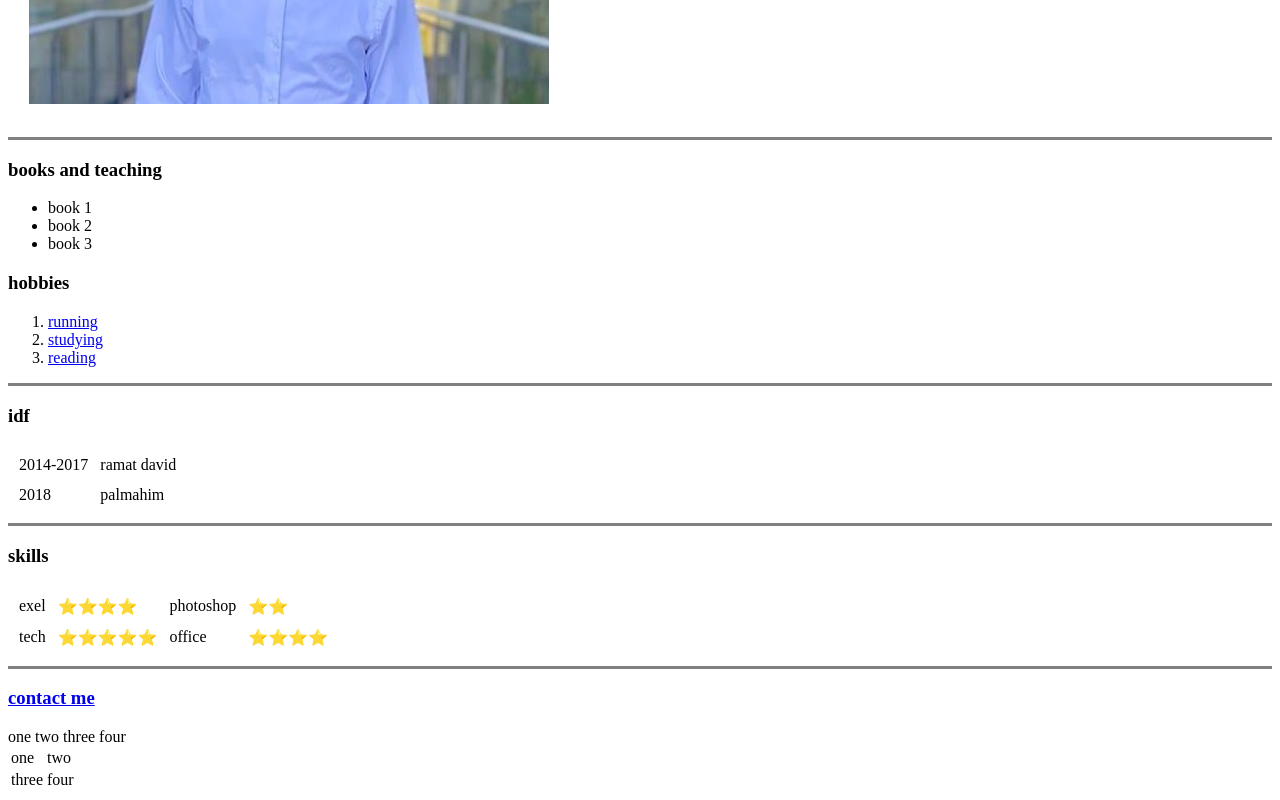
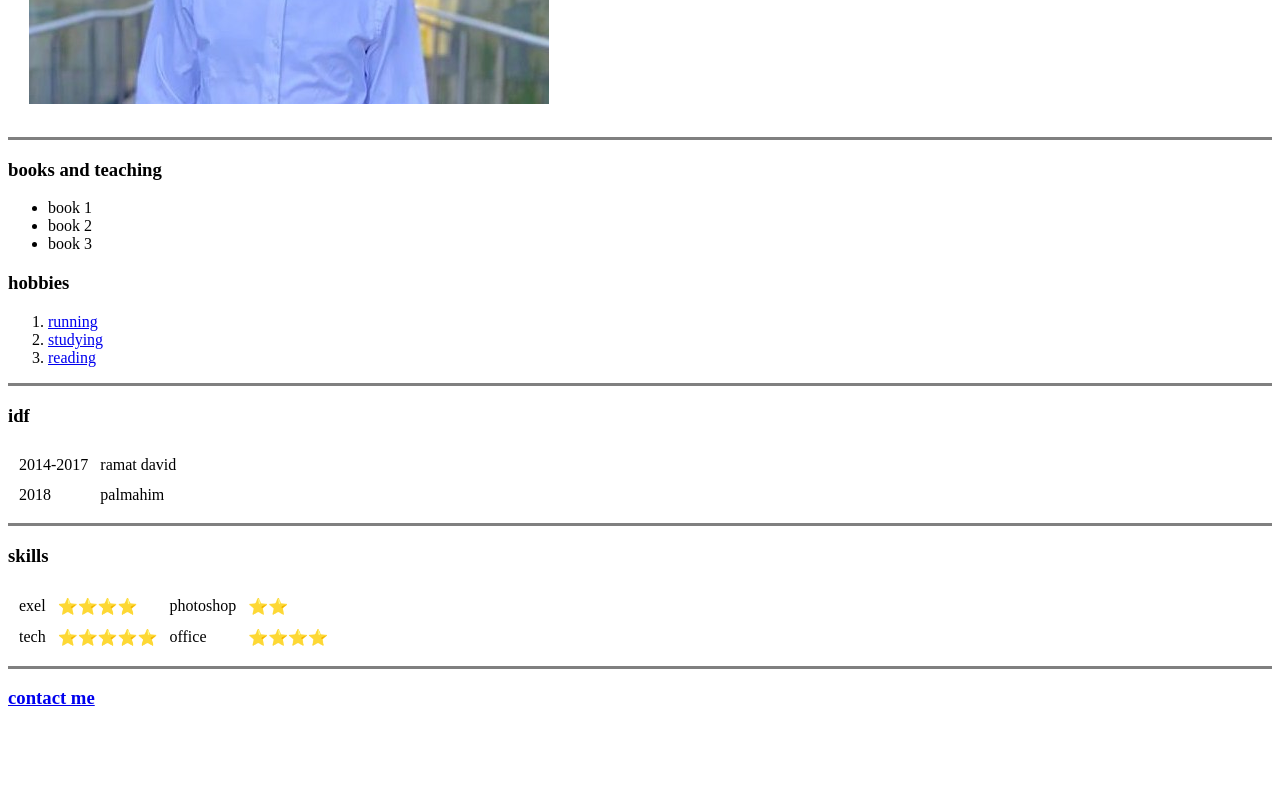
Before and after one commit to almoglusky/cv, a plain HTML site: page index.html in a window 1280 px wide. Shown: the part 343-1143 px from the top of the page. After the commit the page ends 1071 px from the top, so only its background shows below. Drawn offline with Linux system fonts and the light colour scheme.

Commit message:
Update index.html

```diff
--- a/index.html
+++ b/index.html
@@ -59,25 +59,5 @@
           </table>
           <hr size="3" noshade>
         <h3><a href="contact me.html">contact me</a></h3>
-        <tabel>
-    <tr>
-        <td>one</td>
-        <td>two</td>
-    </tr>
-    <tr>
-        <td>three</td>
-        <td>four</td>
-    </tr>
-</tabel>
-<table>
-  <tr>
-    <td>one</td>
-    <td>two</td>
-  </tr>
-  <tr>
-    <td>three</td>
-    <td>four</td>
-  </tr>
-</table>
   </body>
 </html>
```
